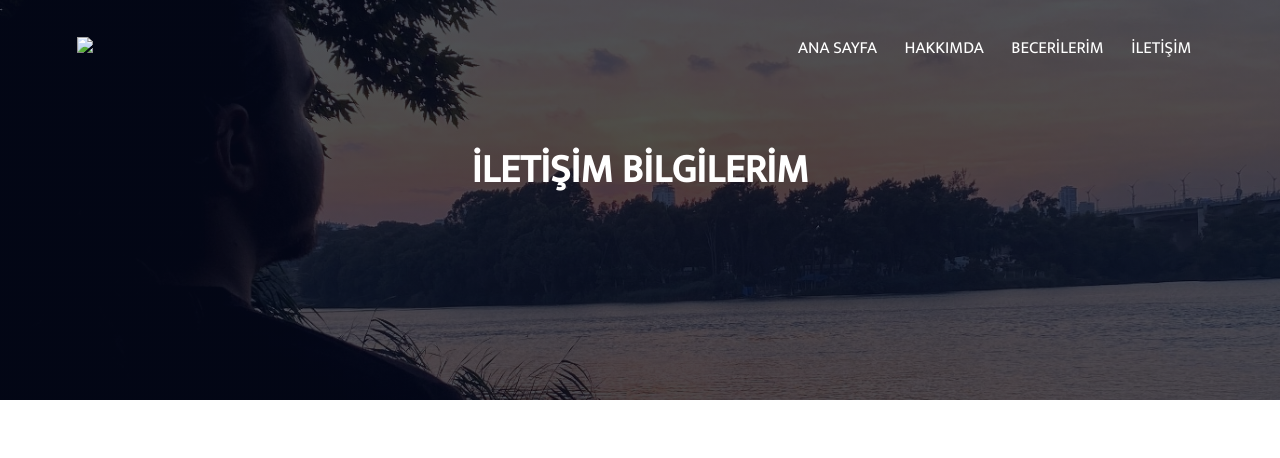
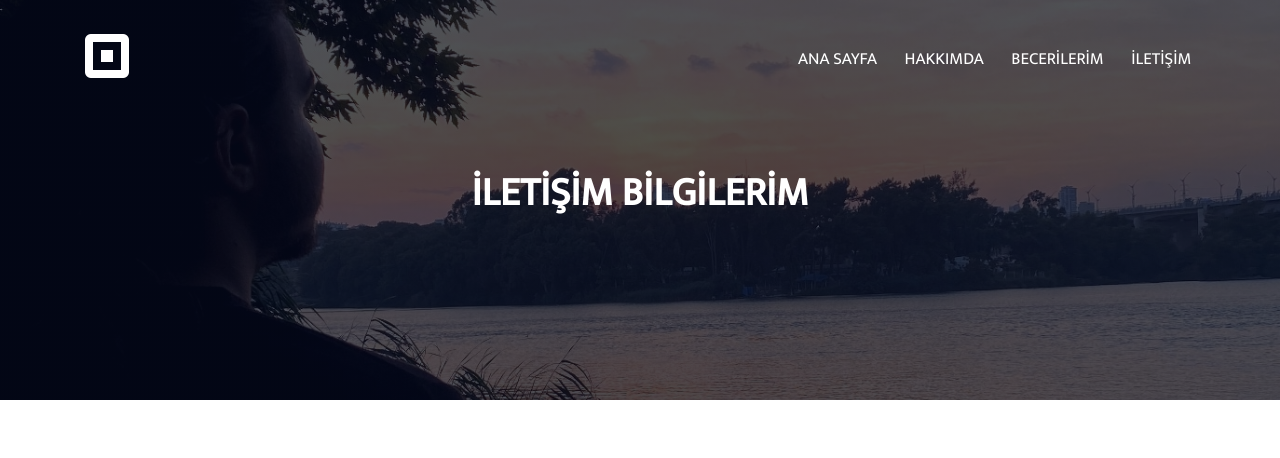
Before and after one commit to OAdede/ozanahmetdede, a plain HTML site: page contact.html in a window 1280 px wide. Shown: the top 458 px of the page. Drawn offline with Linux system fonts and the light colour scheme.

Commit message:
Update contact.html

```diff
--- a/contact.html
+++ b/contact.html
@@ -15,7 +15,7 @@
 
     <section class="sub-header">
         <div class="navbar">
-            <a href="index.html" class="logo"><img src="/.image/logo480.png"></a>
+            <a href="index.html" class="logo"><img src="image/logo480.png"></a>
             <div class="nav-links" id="navLinks">
                 <i class="fa-solid fa-xmark" onclick="hideMenu()"></i>
                 <ul>
```
